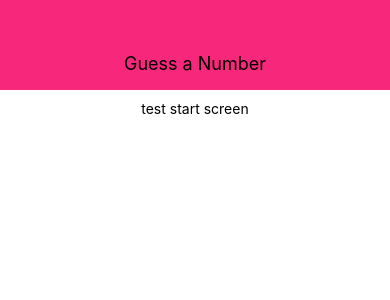
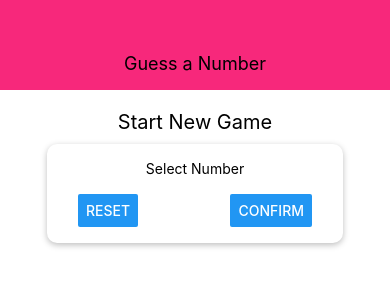
Before and after one commit to Luka-dot/rn-game, a React Native app: screen / in a window 390 px wide. Shown: the top 300 px of the page. Built offline with nearby package versions, Linux system fonts and the light colour scheme.

Commit message:
start game screen styling added

```diff
--- a/screens/StartGameScreen.js
+++ b/screens/StartGameScreen.js
@@ -1,11 +1,19 @@
 import React from 'react';
-import { View, Text, StyleSheet } from 'react-native';
+import { View, Text, StyleSheet, TextInput, Button } from 'react-native';
 
 const StartGameScreen = props => {
 
     return (
         <View style={styles.screen}>
-            <Text>test start screen</Text>
+            <Text style={styles.title}>Start New Game</Text>
+            <View style={styles.inputContainer}>
+                <Text>Select Number</Text>
+                <TextInput />
+                <View style={styles.buttonContainer}>
+                    <Button title="Reset" onPress={() => {}} />
+                    <Button title="Confirm" onPress={() => {}} />
+                </View>
+            </View>
         </View>
     )
 };
@@ -15,7 +23,31 @@
         flex: 1,
         padding: 10,
         alignItems: 'center',
-    }
+    },
+    title: {
+        fontSize: 20,
+        marginVertical: 10,
+    },
+    inputContainer: {
+        width: 300,
+        maxWidth: '80%',
+        alignItems: 'center',
+        shadowColor: 'black',
+        shadowOffset: { width: 0, height: 2 },
+        shadowRadius: 6,
+        shadowOpacity: 0.26,
+        elevation: 11,
+        backgroundColor: 'white',
+        padding: 16,
+        borderRadius: 10
+    },
+    buttonContainer: {
+        flexDirection: 'row',
+        width: '100%',
+        justifyContent: 'space-between',
+        paddingHorizontal: 15
+    },
+
 });
 
 export default StartGameScreen;
```
